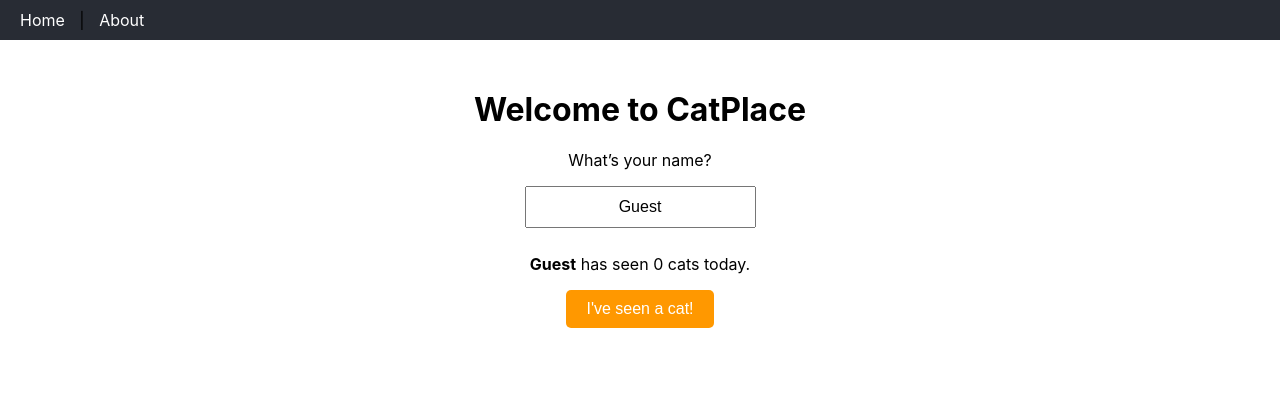
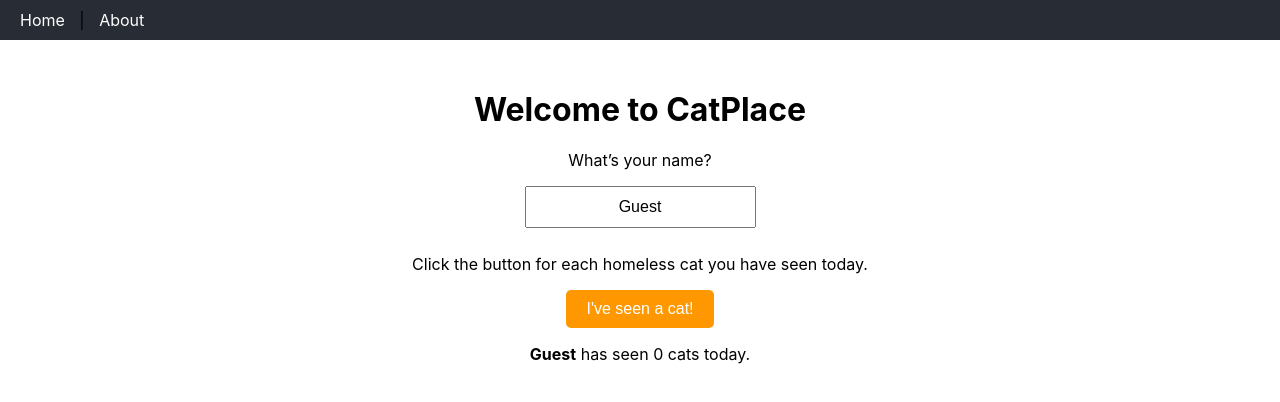
Before and after one commit to Floremila/catplace_app, a React (Create React App) app: page / in a window 1280 px wide. Shown: the top 402 px of the page. Built offline with nearby package versions, Linux system fonts and the light colour scheme.

Commit message:
Moved instructions below the input field

```diff
--- a/src/pages/Home.tsx
+++ b/src/pages/Home.tsx
@@ -29,9 +29,7 @@ const Home: React.FC = () => {
     <div className="centered">
       <h1>Welcome to CatPlace</h1>
 
-
       <p className="question">What’s your name?</p>
-
       <input
         type="text"
         placeholder="Enter your name"
@@ -40,15 +38,22 @@ const Home: React.FC = () => {
         className="input-field"
       />
 
-      <p>
-        <strong>{user.name}</strong> has seen {user.catsSeen} cats today.
+      {/* Mover el texto aquí */}
+      <p className="instructions">
+        Click the button for each homeless cat you have seen today.
       </p>
 
       <button onClick={handleSeeCat} className="cat-button">
         I've seen a cat!
       </button>
+
+      <p>
+        <strong>{user.name}</strong> has seen {user.catsSeen} cats today.
+      </p>
     </div>
 );
+
+
 
 };
 
```
